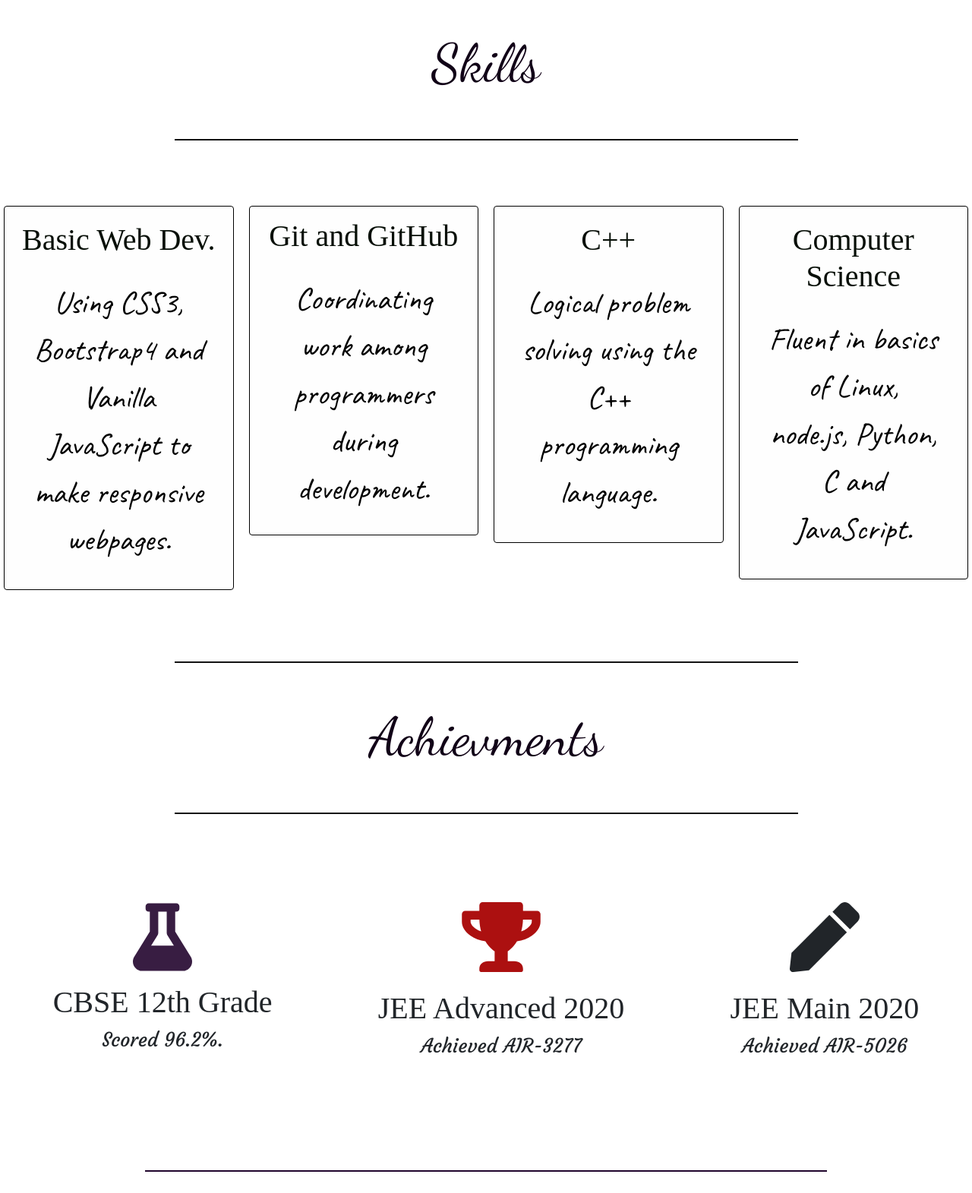
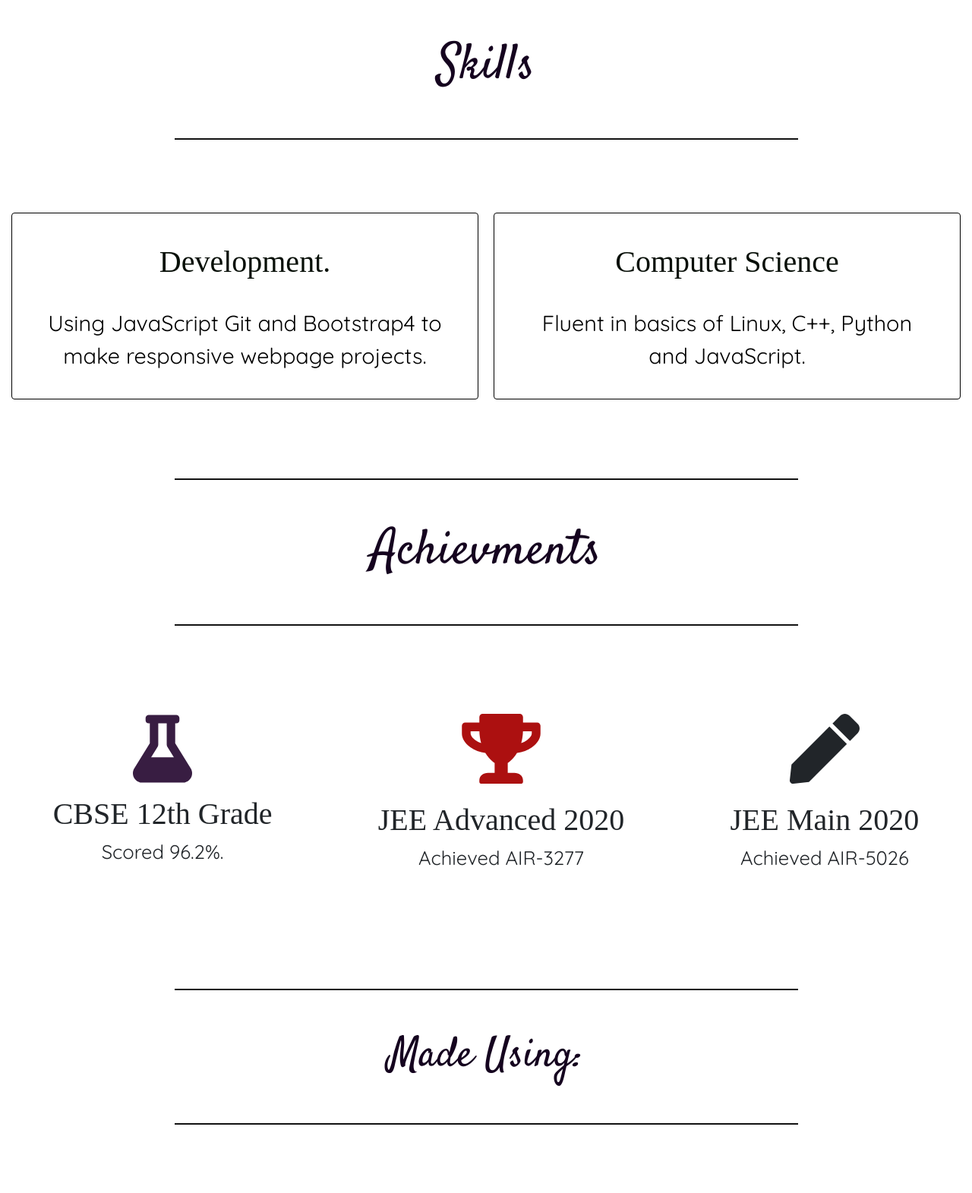
Before and after one commit to priyansh71/priyansh71.github.io, a plain HTML site: page index.html in a window 1280 px wide. Shown: the part 1200-2771 px from the top of the page at 76% size. Drawn offline with nearby package versions, Linux system fonts and the light colour scheme; a web font is replaced by a local one.

Commit message:
changed cards and contacts

```diff
--- a/index.css
+++ b/index.css
@@ -3,6 +3,7 @@
   display: block;
   margin-left: auto;
   margin-right: auto;
+  border: 1.2px solid black;
 }
 .carousel-indicators .active {
   background-color: whitesmoke;
@@ -68,14 +69,14 @@
   font-family: "Ribeye Marrow";
 }
 .font1 {
-  font-family: Courgette;
+  font-family: 'Quicksand';
   font-weight: 200;
   font-size: 160%;
 }
 .font {
   font-weight: 400;
-  font-family: "Caveat";
-  font-size: 200%;
+  font-family: 'Quicksand';
+  font-size: 150%;
   color: #000000;
 }
 .copyright {
@@ -96,7 +97,7 @@
 }
 .data {
   width: 100%;
-  color: #20052c;
+  color: #000000;
   background-color: white;
   padding-top: 30px;
   padding-bottom: 30px;
@@ -113,10 +114,10 @@
 }
 .hola {
   width: 100%;
-  color: #110217;
+  color: #15031f;
   font-weight: 500;
-  font-size: 70px;
-  font-family: "Dancing Script";
+  font-size: 65px;
+  font-family: "Satisfy";
   font-weight: lighter;
   padding: 10px;
 }
@@ -140,9 +141,10 @@ hr {
   /* padding-bottom: 25px; */
 }
 .profile {
-  font-family: "Dancing Script";
+  font-family: "Kalam" , 'Trebuchet MS', 'Lucida Sans Unicode', 'Lucida Grande', 'Lucida Sans', Arial, sans-serif ;
   font-size: 190%;
   padding: 40px;
+  color: black;
 }
 
 .hrb {
@@ -163,6 +165,7 @@ hr {
   display: block !important;
   margin-left: auto !important;
   margin-right: auto !important;
+  border: 0.5px solid black;
 }
 .linkedin {
   color: #51adf0;
@@ -213,13 +216,12 @@ hr {
   border: 0.7px solid #20052c;
 }
 .card {
-  background-color: #fefefe;
   text-align: center;
   font-size: 120%;
+  border: 1px solid black;
 }
-.card.active {
+/* .card.active {
   font-size: 130%;
   border: 0px;
   border: 1px solid black;
-  background-color: #fefefe;
-}
+} */
--- a/index.html
+++ b/index.html
@@ -1,5 +1,6 @@
 <!DOCTYPE html>
 <html lang="en">
+
 <head>
     <meta charset="UTF-8">
     <meta http-equiv="X-UA-Compatible" content="IE=edge">
@@ -17,6 +18,8 @@
     <link rel="stylesheet" href="https://fonts.googleapis.com/css?family=Architects+Daughter">
     <link rel="stylesheet" href="https://fonts.googleapis.com/css?family=Caveat">
     <link rel="stylesheet" href="https://fonts.googleapis.com/css?family=Playball">
+    <link rel="stylesheet" href="https://fonts.googleapis.com/css?family=Kalam">
+    <link rel="stylesheet" href="https://fonts.googleapis.com/css?family=Quicksand">
     <link rel="icon" href="./pics/pi.jpg">
     <link rel="stylesheet" href="https://fonts.googleapis.com/css?family=Ribeye+Marrow">
     <link href="index.css" rel="stylesheet">
@@ -24,28 +27,29 @@
         Priyansh Vyas
     </title>
 </head>
+
 <body>
     <style>
-        body{
-            background-image: url(./pics/bg.jpg)   ;
+        body {
+            background-image: url(./pics/bg.jpg);
         }
     </style>
 
     <!--Navbar-->
-<nav class="navbar navbar-expand-lg bg-light navbar-light sticky-top" style="background-image: url(./pics/reso.jpg);">
+    <nav class="navbar navbar-expand-lg bg-light navbar-light sticky-top"
+        style="background-image: url(./pics/reso.jpg);">
 
         <!-- Brand -->
-    <a class="navbar-brand" href="#"><h3  class="display-4" style="font-family: 'Satisfy'; font-size: 240%;">Priyansh Vyas</h3></a>
+        <a class="navbar-brand" href="#">
+            <h3 class="display-4" style="font-family: 'Satisfy'; font-size: 240%; margin: 10px;">Priyansh Vyas</h3>
+        </a>
         <!-- Toggler/collapsibe Button -->
-    <button class="navbar-toggler" type="button"  data-toggle="collapse" data-target="#collapsibleNavbar">
+        <button class="navbar-toggler" type="button" data-toggle="collapse" data-target="#collapsibleNavbar">
             <span class="navbar-toggler-icon"></span>
         </button>
         <!-- Navbar links -->
         <div class="collapse navbar-collapse" id="collapsibleNavbar">
             <ul class="navbar-nav ml-auto">
-        <li class="nav-item">
-        <a class="nav-link" href="#">About Me</a>
-        </li>
                 <li class="nav-item">
                     <a class="nav-link" href="#education">Education</a>
                 </li>
@@ -56,7 +60,10 @@
                     <a class="nav-link" href="#achievments">Achievments</a>
                 </li>
                 <li class="nav-item">
-            <a class="nav-link" href="#contact">Connect</a>
+                    <a class="nav-link" href="#using">Made Using</a>
+                </li>
+                <li class="nav-item">
+                    <a class="nav-link" href="./contact.html" style="text-decoration: none;">Connect</a>
                 </li>
 
             </ul>
@@ -65,18 +72,18 @@
 
     <!--Profile Button-->
 
-<div style="padding: 50px 0px 50px 0 px;"  id="Profile" >
-    <button type="button" class="data" data-toggle="collapse" data-target="#info" >
-                <blockquote class="blockquote" >
+    <div style="padding: 50px 0px 50px 0 px;" id="Profile">
+        <button type="button" class="data" data-toggle="collapse" data-target="#info">
+            <blockquote class="blockquote">
                 <div style="font-family: 'Parisienne'; font-size: 65px;" class="middle">
                     About Me
-                        <span <i class="fas fa-chevron-down icon"  style="padding-top: 18px;"></i></span>
+                    <span <i class="fas fa-chevron-down icon" style="padding-top: 18px;"></i></span>
                 </div>
             </blockquote>
         </button>
     </div>
 
-<div id="info" class="collapse"  style="background-image:url(./pics/info.jpg);">
+    <div id="info" class="collapse" style="background-image:url(./pics/info.jpg);">
         <div class="container-fluid" style="padding: 10px;">
             <div class="row text-center" style="padding-top: 30px; padding-bottom: 30px;">
                 <img src="./pics/piii.jpg" class="avatar">
@@ -84,17 +91,22 @@
         </div>
         <hr class="hrt">
         <div class="container-fluid"">
-        <div class="row text-center">
-            <div class="col-sm-12 col-lg-12" >
+        <div class=" row text-center">
+            <div class="col-sm-12 col-lg-12">
                 <div class="profile">
-                    I am a First Year student from Bikaner, Rajasthan, majoring in Computer Science from BITS Pilani University, K.K. Birla Goa Campus,
+                    I am a First Year student from Bikaner, Rajasthan, majoring in Computer Science from BITS Pilani
+                    University, K.K. Birla Goa Campus,
                     and will be graduating in the year 2024.
                 </div>
                 <hr class="hrb">
                 <div class="profile">
-                    I am an active member of the <span><a href="https://devsoc.club/" target="blank"> Developer's Society</a></span>
-                   (Position: Junior Developer) and <span><a href="https://www.linkedin.com/company/bitskrieg/mycompany/" target="blank"> BITSkreig</a></span> at the campus.
-                   I have a great interest in Mathematics, Football and enjoy listening to music produced by the band Linkin Park.
+                    I am an active member of the <span><a href="https://devsoc.club/" target="blank"> Developer's
+                            Society</a></span>
+                    (Position: Junior Developer) and <span><a
+                            href="https://www.linkedin.com/company/bitskrieg/mycompany/" target="blank">
+                            BITSkreig</a></span> at the campus.
+                    I have a great interest in Mathematics, Football and enjoy listening to music produced by the band
+                    Linkin Park.
                 </div>
 
             </div>
@@ -105,11 +117,11 @@
     <br>
 
     <!--Education header-->
-    <section id= "education">
+    <section id="education">
         <div>
-            <blockquote  class="blockquote text-center hola">
+            <blockquote class="blockquote text-center hola">
                 <hr class="hrt">
-                    <div style="padding: 30px;" > Education</div>
+                <div style="padding: 30px;"> Education</div>
                 <hr class="hrb">
             </blockquote>
         </div>
@@ -119,14 +131,14 @@
 
         <!--Education carousel-->
         <div id="slider" class="carousel slide" data-ride="carousel" style="padding: 10px;">
-    <ul class="carousel-indicators" >
-        <li data-target="#slider" data-slide-to="0" class="active" ></li>
+            <ul class="carousel-indicators">
+                <li data-target="#slider" data-slide-to="0" class="active"></li>
                 <li data-target="#slider" data-slide-to="1"></li>
             </ul>
             <div class="carousel-inner">
                 <div class="carousel-item active">
                     <div class="image"><img src="./pics/school.jpg"></div>
-            <div class="carousel-caption">
+                    <div class="carousel-caption" style="font-family: 'Quicksand' ">
                         <h1 class="font-weight-light" style="font-size: 200%;">Bikaner Boys' School</h1>
                         <p class="font-italic" style="font-size: 100%;">2008-18.</p>
                     </div>
@@ -155,9 +167,9 @@
 
 
     <!--Skills header-->
-<section id= "skills">
+    <section id="skills">
         <div>
-        <blockquote  class="blockquote text-center hola">
+            <blockquote class="blockquote text-center hola">
                 <hr class="hrt">
                 <div style="padding: 30px;">Skills</div>
                 <hr class="hrb">
@@ -168,37 +180,29 @@
 
 
         <!--Skills data-->
-<div class="container-fluid" style="padding: 10px;">
+        <div class="container-fluid" style="padding: 20px;">
             <div class="row">
-        <div class="col-md-3 col-sm-6" style="padding: 10px;">
+                <div class="col-md-6 col-sm-12" style="padding: 10px;">
                     <div class="card active">
                         <div class="card-body">
-                    <h5 class="card-title text-center style middle" style=" padding: 5px 20px 5px 20 px;">Basic Web Dev.</h5>
-                    <p class="card-text text-center font middle" style=" padding: 15px;">Using CSS3, Bootstrap4 and Vanilla JavaScript to make responsive webpages.</p>
+                            <h5 class="card-title text-center style middle"
+                                style=" padding: 5px 20px 5px 20 px; margin: 20px;">
+                                Development.</h5>
+                            <p class="card-text text-center font middle" style=" padding: 15px;">Using JavaScript Git
+                                and
+                                Bootstrap4 to make responsive webpage projects.</p>
                         </div>
                     </div>
                 </div>
-        <div class="col-md-3 col-sm-6" style="padding: 10px;">
-            <div class="card active">
-                <div class="card-body" style="padding: 15px;" >
-                    <h5 class="card-title text-center style middle" style=" padding: 5px 20px 5px 20 px;"> Git and GitHub</h5>
-                    <p class="card-text text-center font middle" style=" padding: 15px;">Coordinating work among programmers during development.</p>
-                </div>
-            </div>
-        </div>
-        <div class="col-md-3 col-sm-6" style="padding: 10px;">
+
+                <div class="col-md-6 col-sm-12" style="padding: 10px;">
                     <div class="card active">
                         <div class="card-body">
-                    <h5 class="card-title text-center style middle" style=" padding: 5px 20px 5px 20 px;">C++</h5>
-                    <p class="card-text text-center font middle" style=" padding: 15px;">Logical problem solving using the C++ programming language.</p>
-                </div>
-            </div>
-        </div>
-        <div class="col-md-3 col-sm-6"style="padding: 10px;" >
-            <div class="card active" >
-                <div class="card-body">
-                    <h5 class="card-title text-center style middle" style=" padding: 5px 20px 5px 20 px;">Computer Science</h5>
-                    <p class="card-text text-center font middle" style=" padding: 15px;">Fluent in basics of Linux, node.js, Python, C and JavaScript.</p>
+                            <h5 class="card-title text-center style middle"
+                                style=" padding: 5px 20px 5px 20 px;margin: 20px;">
+                                Computer Science</h5>
+                            <p class="card-text text-center font middle" style=" padding: 15px;">Fluent in basics of
+                                Linux, C++, Python and JavaScript.</p>
                         </div>
                     </div>
                 </div>
@@ -210,9 +214,9 @@
     <br>
 
     <!--Achievments header-->
-<section id= "achievments">
+    <section id="achievments">
         <div>
-    <blockquote  class="blockquote text-center hola">
+            <blockquote class="blockquote text-center hola">
                 <hr class="hrt">
                 <div style="padding: 30px;">Achievments</div>
                 <hr class="hrb">
@@ -229,14 +233,14 @@
                 <div class="achieve middle">CBSE 12th Grade</div>
                 <p class="font1 middle">Scored 96.2%.</p>
             </div>
-        <div   >
+            <div>
                 <h1 class="display-4 middle"><i class="fas fa-trophy"></i></h1>
                 <div class="achieve middle">JEE Advanced 2020</div>
                 <p class="font1 middle">Achieved AIR-3277</p>
             </div>
-        <div  >
+            <div>
                 <h1 class="display-4 middle"> <i class="fas fa-pen"></i> </h1>
-           <div  class="achieve middle">JEE Main 2020</div>
+                <div class="achieve middle">JEE Main 2020</div>
                 <p class="font1 middle">Achieved AIR-5026</p>
             </div>
         </div>
@@ -247,23 +251,67 @@
     <br>
     <br>
 
+    <div>
+        <blockquote class="blockquote text-center hola" id="using">
+            <hr class="hrt">
+            <div style="padding: 30px;font-size: 55px;">Made Using:</div>
+            <hr class="hrb">
+        </blockquote>
+    </div>
+    <div class="container1">
+        <div>
+            <a href="https://getbootstrap.com/" target="blank" style="text-decoration: none;">
+                <div class="bootstrap contact middle"><i class="fab fa-bootstrap"></i></div>
+                <div class="font middle">Bootstrap4</div>
+            </a>
+
+        </div>
+        <div>
+            <a href="https://fontawesome.com/icons?d=gallery&p=2" target="blank" style=" text-decoration: none;">
+                <div class="FA contact middle"><i class="fab fa-font-awesome"></i></div>
+                <div class="font middle">fontAwesome</div>
+            </a>
+        </div>
+        <a href="https://developer.mozilla.org/en-US/docs/Web/JavaScript" target="blank"
+            style=" text-decoration: none;">
+            <div>
+                <div style="text-align: center; padding-top: 10px;"><img src="./pics/JS.png"
+                        style="width: 55px; height: 55px;">
+                </div>
+                <div class="font middle">JavaScript</div>
+            </div>
+        </a>
+
+        <a href="https://fonts.google.com/" target="blank" style=" text-decoration: none;">
+            <div>
+                <div class="Google contact middle"><i class="fab fa-google"></i></div>
+                <div class="font middle">Google Fonts</div>
+            </div>
+        </a>
+        <a href="https://www.pexels.com/" target="blank" style=" text-decoration: none;">
+            <div>
+                <div class="middle"><img src="./pics/1.png" style="width: 60px; height: 60px;"></div>
+                <div class="font middle">Pexels.com</div>
+            </div>
+        </a>
+    </div>
+
     <!--Footer section-->
     <section id="contact">
-    <blockquote class="blockquote text-center">
-        <hr class= "footer">
-            <a href="./contact.html" style="color: black;font-family: 'Parisienne'; font-size: 60px;">
+        <blockquote class="blockquote text-center hola">
+            <hr class="footer">
+            <a href="./contact.html" style="color: black ; font-size: 60px; text-decoration: none;">
                 <div style="padding: 30px;">
                     Contact Me
-                    <span> <i class="fas fa-forward icon"  style="padding-top: 18px;"></i></span>
-                </div></a>
-        <hr class= "footer">
+                    <span> <i class="fas fa-forward icon" style="padding-top: 18px;"></i></span>
+                </div>
+            </a>
+            <hr class="footer">
         </blockquote>
     </section>
-
-<br>
-<br>
 
     <div class="copyright middle"><i class="far fa-copyright" style="padding-top: 2px;"></i>2021 Priyansh Vyas.</div>
     <script src="dom.js"></script>
 </body>
+
 </html>
```
Also changed, not shown: contact.html (+16 -37 lines). Lines whose indentation alone changed are shown as unchanged.
